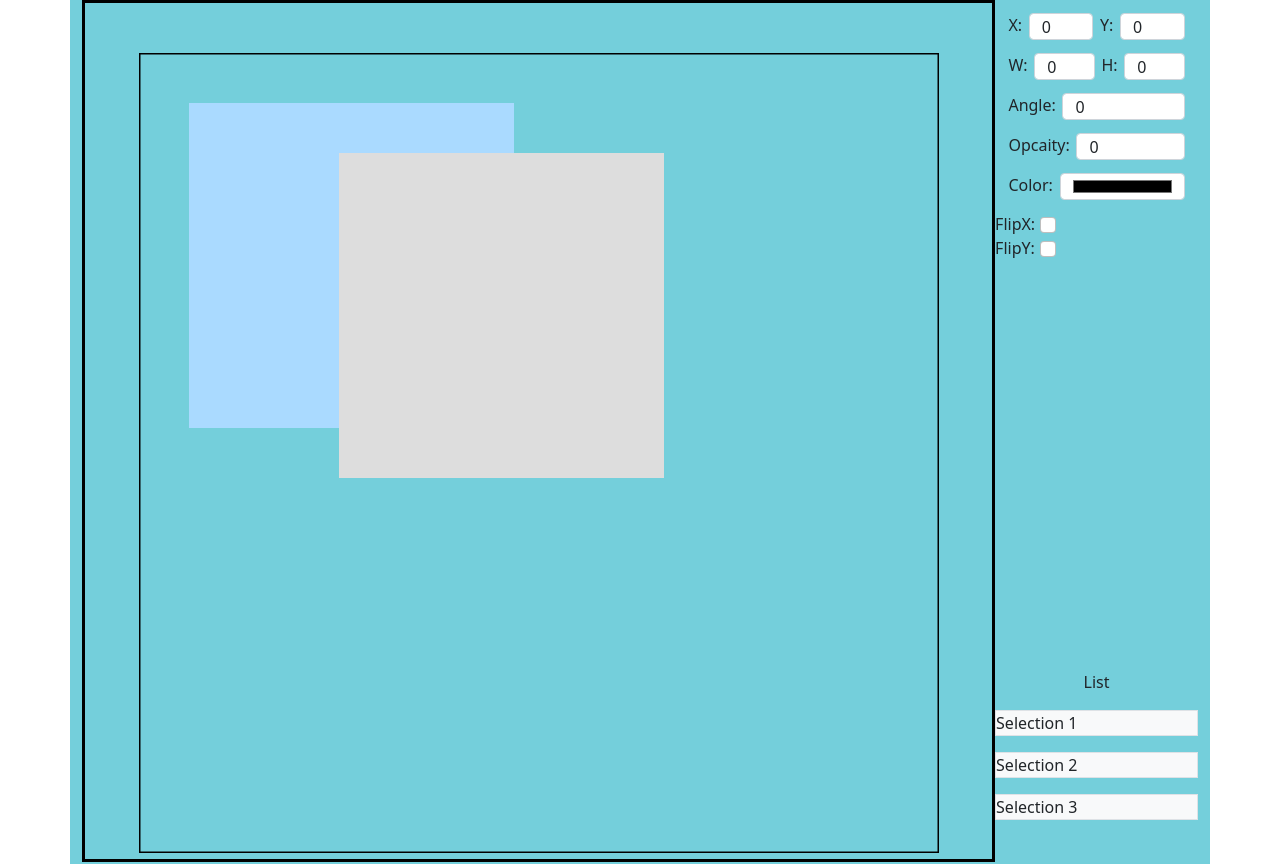
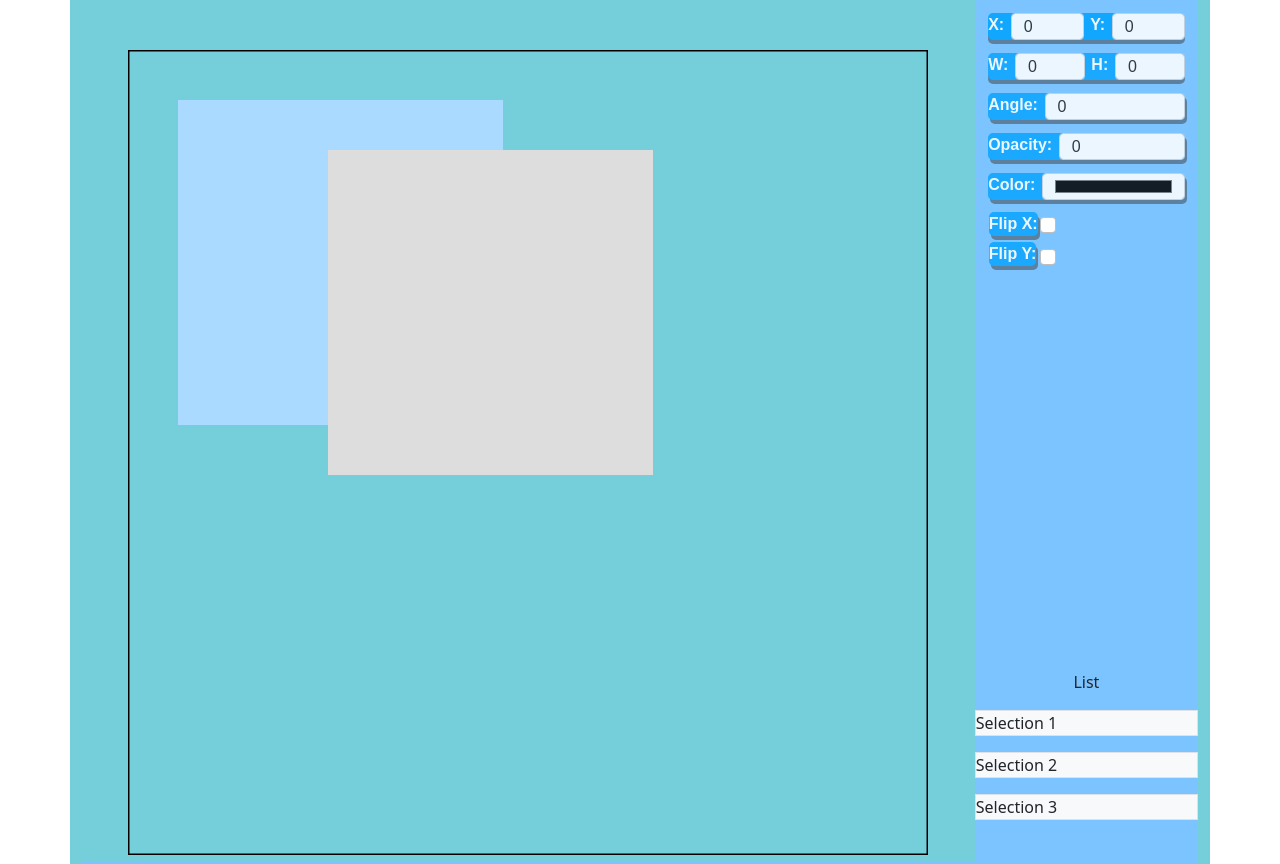
Before and after one commit to goldentoaste/bf1EmblemMaker, a React (Create React App) app in the folder emblem_maker/: page / in a window 1280 px wide. Shown: the top 864 px of the page. Built offline with nearby package versions, Linux system fonts and the light colour scheme.

Commit message:
UI Update

```diff
--- a/emblem_maker/src/App.css
+++ b/emblem_maker/src/App.css
@@ -6,7 +6,7 @@
     height:inherit;
     background-color:rgb(116, 207, 219);
     display: grid;
-    grid-template-columns: 7fr 2fr 2fr;
+    grid-template-columns: 6fr 2fr 2fr;
     grid-template-rows: 7fr 2fr 1fr;
     gap: 0px 0px;
     grid-template-areas:
@@ -17,7 +17,7 @@
   }
   .Canvas {
       grid-area: Canvas;
-      border: 3px solid rgb(0, 0, 0);
+
       text-align: center;
       width: inherit;
       height: inherit;
@@ -58,6 +58,8 @@
 
   .List {
       grid-area: List;
+      background-color:rgba(124, 196, 255, 0.993)
+
 
   }
 
@@ -67,7 +69,7 @@
       justify-items: center;
       width: 100%;
       text-align: center;
-
+      background-color:rgba(124, 196, 255, 0.993)
 
     }
 
@@ -94,25 +96,78 @@ p{
 }
 
 
-.list{
-  background-color:pink;
-}
 
 
 .text{
 
-  float: left; margin-top: -1px; margin-bottom:-1px;
+  float: left; margin-top: -1px; margin-bottom:-1px; background-color:rgb(10, 165, 255); border-radius:5px; box-shadow: 2px 4px #3f3e3e98;; opacity: 85%;  margin-left:14px; color:white;
 }
 
 .checkbox{
-  margin-left: 45px;
+  margin-left: 65px;
+  margin-top: 8px;
+
 }
 
 .text2{
 
-  float: left; margin-top: -1px; margin-bottom:-1px;
+  float: left; margin-top: 5px; margin-bottom:-1px; background-color:rgb(10, 165, 255); border-radius:5px; box-shadow: 2px 4px #3f3e3e98; opacity: 85%; margin-left:14px; color:white;
 }
 
 .checkbox2{
-  margin-left: 45px;
+  margin-left: 65px;
+  margin-top: 8px;
+
+
 }
+
+.InfoGroup{
+  background-color:rgba(124, 196, 255, 0.993);
+  font-family:sans-serif;
+}
+
+.posGroup{
+  background-color:rgb(0, 162, 255);
+  border-radius:5px;
+  box-shadow: 0px 4px #3f3e3e98;
+  opacity: 85%;
+  margin-left:40px;
+  color:white;
+
+}
+
+.sizeGroup{
+  background-color:rgb(10, 165, 255);
+  border-radius:5px;
+  box-shadow: 0px 4px #3f3e3e98;
+  opacity: 85%;
+  color:white;
+}
+
+.angle{
+  background-color:rgb(10, 165, 255);
+  border-radius:5px;
+  box-shadow: 2px 4px #3f3e3e98;
+  opacity: 85%;
+  color:white;
+}
+
+.opacitydiv{
+  background-color:rgb(10, 165, 255);
+  border-radius:5px;
+  box-shadow: 2px 4px #3f3e3e98;
+  opacity: 85%;
+  color:white;
+}
+
+.color{
+
+  border-radius:5px;
+  box-shadow: 2px 4px #3f3e3e98;
+  background-color:rgb(10, 165, 255);
+  opacity: 85%;
+  color:white;
+}
+.h1{
+
+}
--- a/emblem_maker/src/App.js
+++ b/emblem_maker/src/App.js
@@ -61,9 +61,17 @@ function App() {
     }
 
     return (
+
         <body>
+
+
+
+
+
             <div>
+
                 <div class="container">
+
                     <div class="Canvas">
                         {/* <p><strong>Canvas</strong></p> */}
                         <div class='CV'>
@@ -76,14 +84,14 @@ function App() {
                                 currentObj={currentObj}
                                 props={{
                                     width: 800,
-                                    height: 800
+                                    height: 805
                                 }}
                             />
                         </div>
                     </div>
                     <div class="InfoGroup">
                         <div class="posGroup">
-                            <label >X: </label>
+                             <label ><font> <strong>X: </strong></font></label>
                             <input type={"number"} class="form-control" id="XVal"
                                 value={X}
                                 onChange={(e) => {
@@ -94,7 +102,7 @@ function App() {
                                 }}
                             />
 
-                            <label>Y: </label>
+                                <label ><font> <strong>Y: </strong></font></label>
                             <input type={"number"} class="form-control" id="YVal" value={Y}
                                 onChange={(e) => {
                                     if (currentObj.current) {
@@ -106,8 +114,8 @@ function App() {
                         </div>
 
                         <div class="sizeGroup">
-                            <label >W: </label>
-                            <input type={"number"} class="form-control" id="WVal" value={W}
+                        <label ><font> <strong>W: </strong></font></label>
+                          <input type={"number"} class="form-control" id="WVal" value={W}
 
                                 onChange={(e) => {
                                     if (currentObj.current) {
@@ -117,7 +125,7 @@ function App() {
                                 }
                                 } />
 
-                            <label >H: </label>
+                                <label ><font> <strong>H: </strong></font></label>
                             <input type={"number"} class="form-control" id="HVal" value={H}
                                 onChange={(e) => {
                                     if (currentObj.current) {
@@ -128,8 +136,8 @@ function App() {
                                 } />
                         </div>
 
-                        <div>
-                            <label >Angle: </label>
+                        <div className='angle'>
+                        <label ><font> <strong>Angle: </strong></font></label>
                             <input type={"number"} class="form-control" id="AngleVal" value={angle}
                                 onChange={(e) => {
                                     if (currentObj.current) {
@@ -140,8 +148,10 @@ function App() {
                                 } />
                         </div>
 
-                        <div>
-                            <label >Opcaity: </label>
+                        <div className='opacitydiv'>
+                            <label className='text3' > <strong>
+                                    Opacity:
+                                </strong></label>
                             <input type={"number"} class="form-control" id="OpacityVal" value={opacity}
 
                                 onChange={(e) => {
@@ -153,8 +163,8 @@ function App() {
                                 } />
                         </div>
 
-                        <div>
-                            <label>Color: </label>
+                        <div className='color'>
+                        <label ><font> <strong>Color: </strong></font></label>
                             <input type={"color"} class="form-control" id="ColorVal" value={color}
                                 onChange={(e) => {
                                     if (currentObj.current) {
@@ -167,7 +177,7 @@ function App() {
                         </div>
                         <Form >
                             <div className='text'>
-                            <label>FlipX: </label>
+                            <label ><font> <strong>Flip X: </strong></font></label>
                             </div>
                                 <div className='checkbox'>
                             {['checkbox'].map((type) => (
@@ -178,7 +188,7 @@ function App() {
                             ))}
                             </div>
                                 <div className='text2'>
-                                     <label>FlipY: </label>
+                                <label ><font> <strong>Flip Y: </strong></font></label>
 
                                 </div>
 
```
